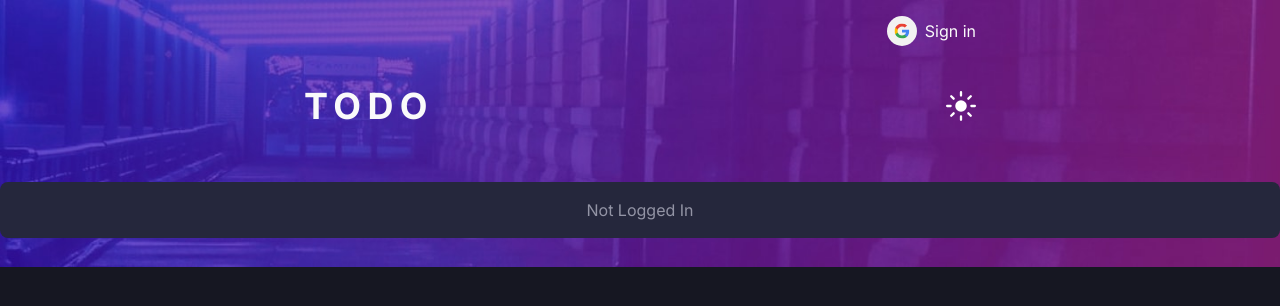
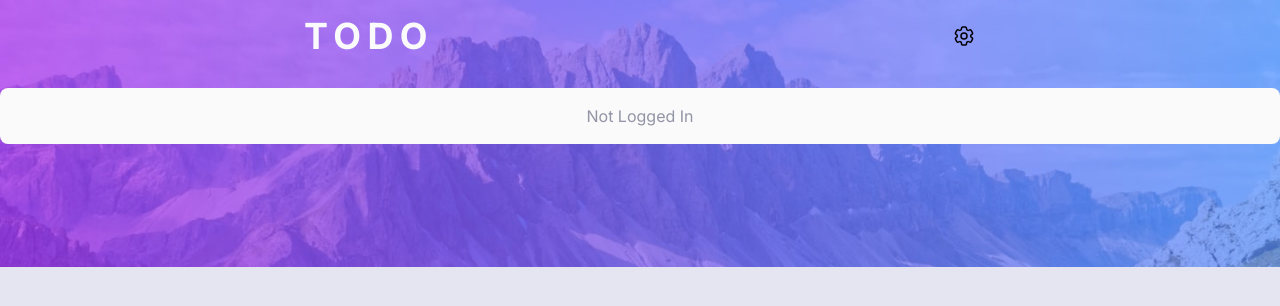
Before and after one commit to rafo38kh/todo-app, a Next.js app: page / in a window 1280 px wide. Shown: the top 306 px of the page. Built offline with nearby package versions, Linux system fonts and the light colour scheme.

Commit message:
todo settings

```diff
--- a/app/page.js
+++ b/app/page.js
@@ -1,16 +1,18 @@
 "use client";
 import { useState } from "react";
-import ChangeTheme from "@/components/ChangeTheme";
+// import ChangeTheme from "@/components/ChangeTheme";
 import Input from "@/components/Input";
-import Auth from "@/components/Auth";
+// import Auth from "@/components/Auth";
+import TopSettings from "@/components/TopSettings";
 
 export default function Home() {
   const [isLoggedIn, setIsLoggedIn] = useState(false);
 
   return (
     <div className="dark:bg-bgMDark bg-bgMLight dark:lg:bg-bgDDark lg:bg-bgDLight bg-contain h-screen w-full bg-no-repeat  dark:bg-darkBlue dark:text-white bg-lightGrayishBlue  text-black ">
-      <Auth isLoggedIn={isLoggedIn} setIsLoggedIn={setIsLoggedIn} />
-      <ChangeTheme />
+      {/* <Auth isLoggedIn={isLoggedIn} setIsLoggedIn={setIsLoggedIn} /> */}
+      {/* <ChangeTheme /> */}
+      <TopSettings isLoggedIn={isLoggedIn} setIsLoggedIn={setIsLoggedIn} />
       <Input isLoggedIn={isLoggedIn} />
     </div>
   );
--- a/components/Auth.jsx
+++ b/components/Auth.jsx
@@ -3,9 +3,10 @@ import { useEffect } from "react";
 import { auth, googleProvider } from "@/config/firebase";
 import { signInWithPopup, signOut } from "firebase/auth";
 
-export default function Auth({ isLoggedIn, setIsLoggedIn }) {
+export default function Auth({ isLoggedIn, setIsLoggedIn, setShowSettings }) {
   const signInWithGoogle = async () => {
     try {
+      setShowSettings(false);
       const results = await signInWithPopup(auth, googleProvider);
       const authInfo = {
         userID: results.user.uid,
@@ -27,6 +28,7 @@ export default function Auth({ isLoggedIn, setIsLoggedIn }) {
     try {
       await signOut(auth);
       setIsLoggedIn(false);
+      setShowSettings(false);
       if (typeof window !== "undefined") {
         window?.localStorage?.removeItem("auth");
       }
@@ -42,12 +44,10 @@ export default function Auth({ isLoggedIn, setIsLoggedIn }) {
         : null;
 
     if (auth !== null) setIsLoggedIn(true);
-
-    // eslint-disable-next-line react-hooks/exhaustive-deps
   }, []);
 
   return (
-    <div className="flex gap-4 items-end flex-col w-11/12 m-auto max-w-2xl pt-4 text-bgBlueDark dark:text-lightGray">
+    <div className="text-lightGray">
       {isLoggedIn ? (
         <button
           className="flex justify-center items-center gap-2"
@@ -68,7 +68,7 @@ export default function Auth({ isLoggedIn, setIsLoggedIn }) {
               d="M15.75 9V5.25A2.25 2.25 0 0013.5 3h-6a2.25 2.25 0 00-2.25 2.25v13.5A2.25 2.25 0 007.5 21h6a2.25 2.25 0 002.25-2.25V15m3 0l3-3m0 0l-3-3m3 3H9"
             />
           </svg>
-          <span>Log Out</span>
+          <span>Sign Out</span>
         </button>
       ) : (
         <button
--- a/components/ChangeTheme.jsx
+++ b/components/ChangeTheme.jsx
@@ -6,23 +6,9 @@ import { useEffect } from "react";
 import { useTheme } from "next-themes";
 import Moon from "../public/images/icon-moon.svg";
 import Sun from "../public/images/icon-sun.svg";
-import { auth } from "@/config/firebase";
 
 export default function ChangeTheme() {
   const { systemTheme, theme, setTheme } = useTheme();
-
-  const [userInfo, setUserInfo] = useState({});
-
-  useEffect(() => {
-    const auth =
-      typeof window !== "undefined"
-        ? JSON.parse(window?.localStorage?.getItem("auth"))
-        : null;
-
-    setUserInfo(auth);
-
-    // eslint-disable-next-line react-hooks/exhaustive-deps
-  }, [auth?.currentUser]);
 
   useEffect(() => {
     const isDark = systemTheme === "dark" ? true : false;
@@ -32,43 +18,19 @@ export default function ChangeTheme() {
     } else {
       setTheme("dark");
     }
-    // eslint-disable-next-line react-hooks/exhaustive-deps
   }, []);
 
   return (
-    <div className="flex flex-row w-11/12 m-auto py-10 max-w-2xl">
-      <span className="uppercase text-4xl tracking-[0.4rem] font-bold text-lightGray">
-        Tod
-      </span>
-      {userInfo?.profilePhoto ? (
-        <div className="flex items-center gap-2">
-          <div className="relative rounded-full overflow-hidden w-7 aspect-square">
-            <Image
-              src={userInfo?.profilePhoto}
-              fill
-              alt="Picture of the author"
-            />
-          </div>
-
-          <span className="text-white">{userInfo?.name}</span>
-        </div>
-      ) : (
-        <span className="uppercase text-4xl tracking-[0.4rem] font-bold text-lightGray">
-          o
-        </span>
-      )}
     <button
-        className="ml-auto"
-        onClick={() =>
-          theme === "light" ? setTheme("dark") : setTheme("light")
-        }
+      className=" flex flex-row gap-2 text-lightGray items-center"
+      onClick={() => (theme === "light" ? setTheme("dark") : setTheme("light"))}
     >
       {theme === "light" ? (
         <Image src={Moon} width={30} height={30} alt="icon" />
       ) : (
         <Image src={Sun} width={30} height={30} alt="icon" />
       )}
+      <span className="block">Switch theme</span>
     </button>
-    </div>
   );
 }
--- a/components/Input.jsx
+++ b/components/Input.jsx
@@ -9,6 +9,7 @@ import { useAddTodo } from "../hooks/useAddTodo";
 import { useGetTodo } from "../hooks/useGetTodo";
 import { FolderIDContext } from "@/contexts/FolderIDContextProvider";
 import EditTodoItem from "./EditTodoItem";
+import NotLoggedIn from "./NotLoggedIn";
 
 export default function Input({ isLoggedIn }) {
   const { folderID, setFolderID } = useContext(FolderIDContext);
@@ -27,6 +28,7 @@ export default function Input({ isLoggedIn }) {
   const [filters, setFilters] = useState("All");
   const [folderName, setFolderName] = useState("");
   const [isEditing, setIsEditing] = useState(false);
+  const [currentTodoIndex, setCurrentTodoIndex] = useState(0);
 
   const itemsLength = todos?.filter((todo) => !todo?.completed).length;
   const handleAddFolder = async (e) => {
@@ -110,9 +112,7 @@ export default function Input({ isLoggedIn }) {
   }).format(new Date());
 
   return !isLoggedIn ? (
-    <span className="text-GrayishBlue bg-lightGray rounded-lg  dark:bg-bgBlueDark mt-4 w-full inline-block text-center p-4">
-      Not Logged In
-    </span>
+    <NotLoggedIn />
   ) : (
     <div>
       <div className="w-11/12 m-auto max-w-2xl relative">
@@ -138,13 +138,16 @@ export default function Input({ isLoggedIn }) {
                     if (filters === "Active") return !todo.completed;
                     if (filters === "Completed") return todo.completed;
                   })
-                  .map((todo) => (
+                  .map((todo, idx) => {
+                    const currentTodoIsSelected = currentTodoIndex === idx;
+
+                    return (
                       <li
                         key={todo.id}
                         className={`flex flex-row justify-between truncate group w-full last:border-b-0 dark:bg-bgBlueDark p-4 border-b dark:border-b-DarkGrayishBlueBorder border-b-bg-LightGrayishBlue dark:text-text-darkGrayishBlue text-lightText bg-lightGray ${
                           todo.completed &&
                           "line-through dark:text-GrayishBlueText text-GrayishBlue"
-                      }`}
+                        } ${currentTodoIsSelected && "py-10"}`}
                       >
                         <div className="flex justify-center items-center">
                           <button
@@ -169,9 +172,15 @@ export default function Input({ isLoggedIn }) {
                             <span>{todo.todo}</span>
                           )}
                         </div>
-                      <div className="flex justify-center items-center gap-6">
+
+                        <div className="relative">
+                          {currentTodoIsSelected && (
+                            <div className="absolute right-10 top-1/2 -translate-y-1/2 flex gap-4 items-center flex-col">
                               {!isEditing && (
-                          <button onClick={() => setIsEditing(true)}>
+                                <button
+                                  // className="absolute"
+                                  onClick={() => setIsEditing(true)}
+                                >
                                   <svg
                                     xmlns="http://www.w3.org/2000/svg"
                                     fill="none"
@@ -192,14 +201,40 @@ export default function Input({ isLoggedIn }) {
                                 </button>
                               )}
                               <button
-                          className=" ml-auto"
+                                className="bottom-10 z-50"
                                 onClick={() => deletTodo(todo.id, folderID)}
                               >
                                 <Image alt="cross" src={cross} />
                               </button>
                             </div>
+                          )}
+
+                          <button
+                            onClick={() => {
+                              setCurrentTodoIndex(idx);
+                              // setIsTodoSettingsOpen((prevState) => !prevState);
+                            }}
+                            className=""
+                          >
+                            <svg
+                              xmlns="http://www.w3.org/2000/svg"
+                              fill="none"
+                              viewBox="0 0 24 24"
+                              stroke-width="1.5"
+                              stroke="currentColor"
+                              class="w-6 h-6"
+                            >
+                              <path
+                                stroke-linecap="round"
+                                stroke-linejoin="round"
+                                d="M8.625 12a.375.375 0 11-.75 0 .375.375 0 01.75 0zm0 0H8.25m4.125 0a.375.375 0 11-.75 0 .375.375 0 01.75 0zm0 0H12m4.125 0a.375.375 0 11-.75 0 .375.375 0 01.75 0zm0 0h-.375M21 12a9 9 0 11-18 0 9 9 0 0118 0z"
+                              />
+                            </svg>
+                          </button>
+                        </div>
                       </li>
-                  ))}
+                    );
+                  })}
               </ul>
             </li>
           ))}
--- /dev/null
+++ b/components/NotLoggedIn.jsx
@@ -0,0 +1,9 @@
+import React from "react";
+
+export default function NotLoggedIn() {
+  return (
+    <span className="text-GrayishBlue bg-lightGray rounded-lg  dark:bg-bgBlueDark mt-4 w-full inline-block text-center p-4">
+      Not Logged In
+    </span>
+  );
+}
--- /dev/null
+++ b/components/TopSettings.jsx
@@ -0,0 +1,57 @@
+import React, { useState } from "react";
+import Auth from "./Auth";
+import UserInfo from "./UserInfo";
+import ChangeTheme from "./ChangeTheme";
+
+export default function TopSettings({ isLoggedIn, setIsLoggedIn }) {
+  const [showSettings, setShowSettings] = useState(false);
+
+  const handleSettingsOpen = () => {
+    setShowSettings((prevState) => !prevState);
+  };
+
+  return (
+    <div className="w-11/12 m-auto max-w-2xl py-4 flex justify-between ">
+      <span className="uppercase text-4xl tracking-[0.4rem] font-bold text-lightGray">
+        Todo
+      </span>
+      <button
+        className="relative"
+        onClick={() => handleSettingsOpen()}
+        type="button"
+      >
+        <svg
+          xmlns="http://www.w3.org/2000/svg"
+          fill="none"
+          viewBox="0 0 24 24"
+          stroke-width="1.5"
+          stroke="currentColor"
+          class="w-6 h-6"
+        >
+          <path
+            stroke-linecap="round"
+            stroke-linejoin="round"
+            d="M9.594 3.94c.09-.542.56-.94 1.11-.94h2.593c.55 0 1.02.398 1.11.94l.213 1.281c.063.374.313.686.645.87.074.04.147.083.22.127.324.196.72.257 1.075.124l1.217-.456a1.125 1.125 0 011.37.49l1.296 2.247a1.125 1.125 0 01-.26 1.431l-1.003.827c-.293.24-.438.613-.431.992a6.759 6.759 0 010 .255c-.007.378.138.75.43.99l1.005.828c.424.35.534.954.26 1.43l-1.298 2.247a1.125 1.125 0 01-1.369.491l-1.217-.456c-.355-.133-.75-.072-1.076.124a6.57 6.57 0 01-.22.128c-.331.183-.581.495-.644.869l-.213 1.28c-.09.543-.56.941-1.11.941h-2.594c-.55 0-1.02-.398-1.11-.94l-.213-1.281c-.062-.374-.312-.686-.644-.87a6.52 6.52 0 01-.22-.127c-.325-.196-.72-.257-1.076-.124l-1.217.456a1.125 1.125 0 01-1.369-.49l-1.297-2.247a1.125 1.125 0 01.26-1.431l1.004-.827c.292-.24.437-.613.43-.992a6.932 6.932 0 010-.255c.007-.378-.138-.75-.43-.99l-1.004-.828a1.125 1.125 0 01-.26-1.43l1.297-2.247a1.125 1.125 0 011.37-.491l1.216.456c.356.133.751.072 1.076-.124.072-.044.146-.087.22-.128.332-.183.582-.495.644-.869l.214-1.281z"
+          />
+          <path
+            stroke-linecap="round"
+            stroke-linejoin="round"
+            d="M15 12a3 3 0 11-6 0 3 3 0 016 0z"
+          />
+        </svg>
+      </button>
+
+      {showSettings && (
+        <div className="absolute z-50 top-12 right-5 bg-gray-700 p-4 rounded-lg flex flex-col justify-start gap-4">
+          <UserInfo />
+          <ChangeTheme />
+          <Auth
+            isLoggedIn={isLoggedIn}
+            setIsLoggedIn={setIsLoggedIn}
+            setShowSettings={setShowSettings}
+          />
+        </div>
+      )}
+    </div>
+  );
+}
--- /dev/null
+++ b/components/UserInfo.jsx
@@ -0,0 +1,35 @@
+import React from "react";
+import { useEffect, useState } from "react";
+import Image from "next/image";
+import { auth } from "@/config/firebase";
+
+export default function UserInfo() {
+  const [userInfo, setUserInfo] = useState({});
+
+  useEffect(() => {
+    const auth =
+      typeof window !== "undefined"
+        ? JSON.parse(window?.localStorage?.getItem("auth"))
+        : null;
+
+    setUserInfo(auth);
+  }, [auth?.currentUser]);
+
+  return (
+    <div>
+      {userInfo?.profilePhoto && (
+        <div className="flex items-center gap-2 text-lightGray">
+          <div className="relative rounded-full overflow-hidden w-7 aspect-square">
+            <Image
+              src={userInfo?.profilePhoto}
+              fill
+              alt="Picture of the author"
+            />
+          </div>
+
+          <span className="">{userInfo?.name}</span>
+        </div>
+      )}
+    </div>
+  );
+}
```
Lines whose indentation alone changed are shown as unchanged.
